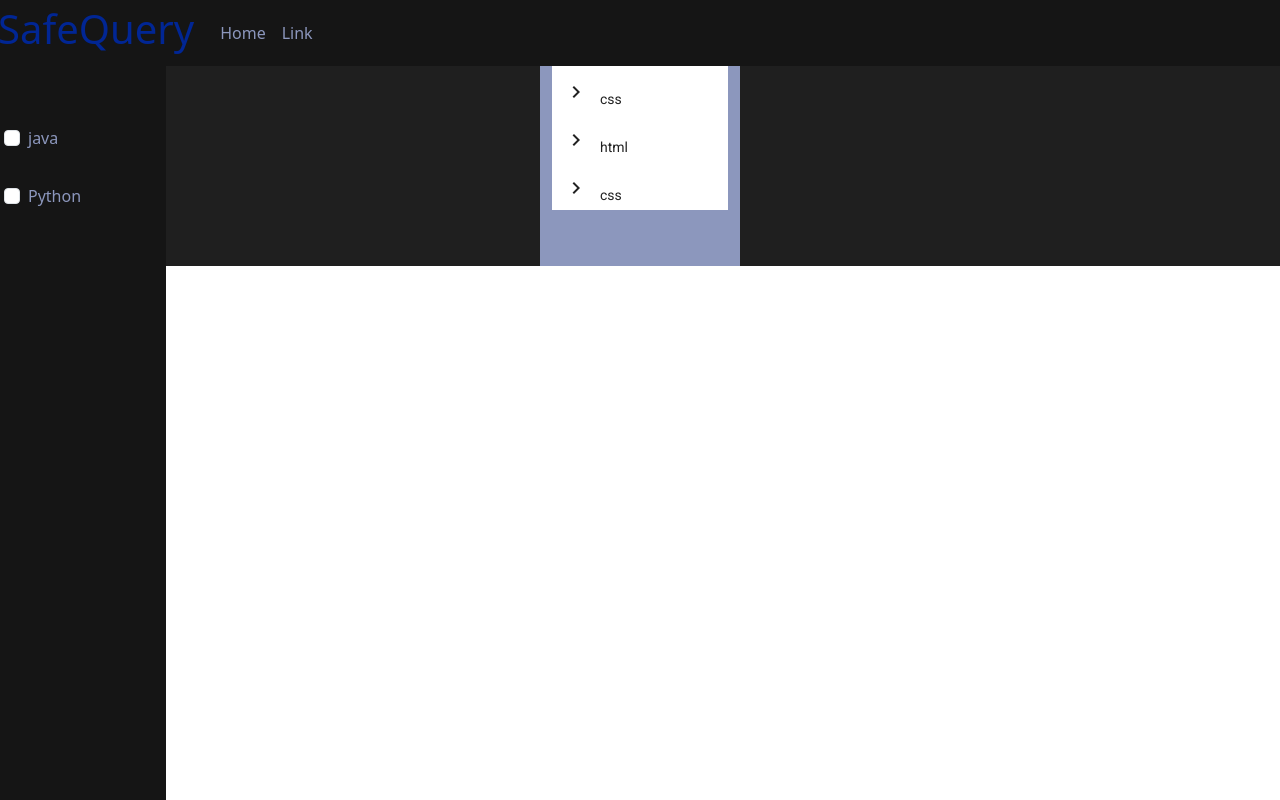
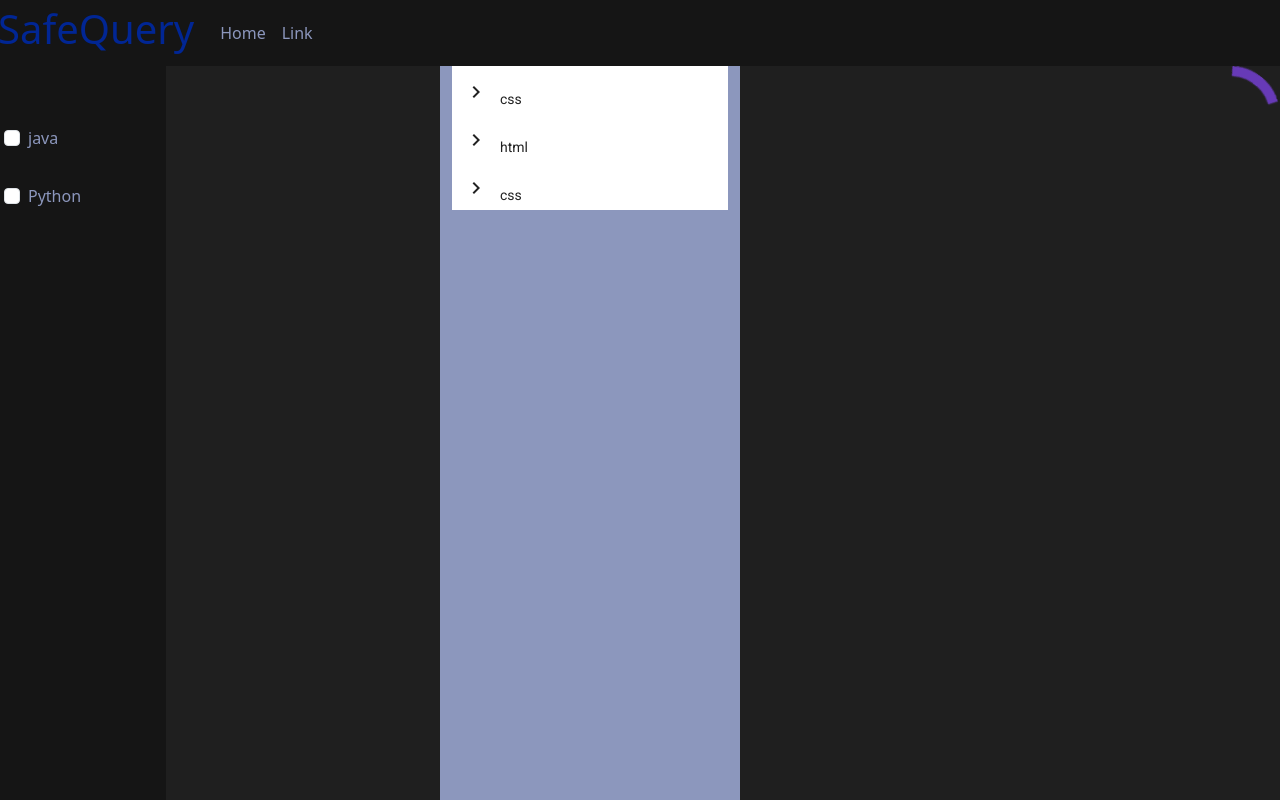
Before and after one commit to AminaYH/SafeQUery, an Angular app: page /main-page in a window 1280 px wide. Shown: the top 800 px of the page. Built offline with nearby package versions, Linux system fonts and the light colour scheme.

Commit message:
Your commit message

```diff
--- a/src/app/tree/tree.component.css
+++ b/src/app/tree/tree.component.css
@@ -1,7 +1,7 @@
 .container{
   background-color: #8c97bd;
-height: 200px;
- width: 200px;
+height: 900px;
+ width: 300px;
 }
 .nodeClick{
   cursor: pointer;
--- a/src/app/tree/tree.component.html
+++ b/src/app/tree/tree.component.html
@@ -5,7 +5,7 @@
       <mat-tree-node *matTreeNodeDef="let node " matTreeNodeToggle class="nodeClick" (click)="loadData(node)">
         {{node.name}}
       </mat-tree-node>
-      <mat-nested-tree-node *matTreeNodeDef="let node; when:hasChild">
+      <mat-nested-tree-node *matTreeNodeDef="let node; when:hasChild" >
         <div class="nat-tree-node">
           <button mat-icon-button matTreeNodeToggle [attr.aria-label]="'Toggle' + node.name">
             <mat-icon class="mat-icon-rtl-mirror">
@@ -22,7 +22,7 @@
     </mat-tree>
   </div>
   <div class="" style="">
-<!--    <mat-spinner *ngIf="loading" style="color: #8c97bd"></mat-spinner>-->
+    <mat-spinner *ngIf="loading" style="color: #8c97bd"></mat-spinner>
     <mat-card *ngFor="let res of dataResults ;let i=index">
       <mat-card-title class="p-5 px-5" style="width: 50px"> {{res.name}}</mat-card-title>
       <mat-card-subtitle>{{res.status}}</mat-card-subtitle>
```
